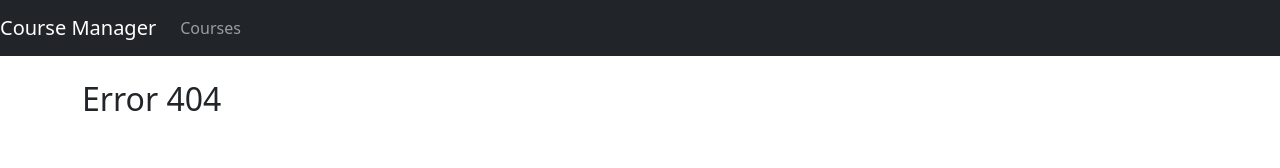
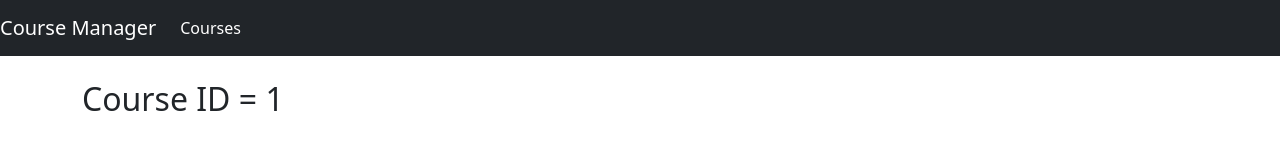
Before and after one commit to Lucasfigueiredo08/course-manager, an Angular app: page /courses/info/1 in a window 1280 px wide. Before the commit this address had no page. Shown: the top 168 px of the page. Built offline with nearby package versions, Linux system fonts and the light colour scheme; what @angular/Forms would draw is missing.

Commit message:
ativando rotas para acessar componentes

```diff
--- /dev/null
+++ b/src/app/course/course-info.component.html
@@ -0,0 +1 @@
+<h2>Course ID = {{courseId}} </h2>
--- /dev/null
+++ b/src/app/course/course-info.component.ts
@@ -0,0 +1,16 @@
+import { Component, OnInit } from "@angular/core";
+import { ActivatedRoute } from "@angular/router";
+
+@Component({
+  templateUrl: './course-info.component.html'
+})
+export class CourseInfoComponent implements OnInit {
+
+  courseId: number;
+
+  constructor(private activedRoute: ActivatedRoute){}
+
+  ngOnInit(): void {
+    this.courseId = +this.activedRoute.snapshot.paramMap.get('id');
+  }
+}
--- a/src/app/course/course-list.component.html
+++ b/src/app/course/course-list.component.html
@@ -31,7 +31,9 @@
       <td>
           <app-star [rating]="course.rating" ></app-star>
       </td>
-      <td></td>
+      <td>
+        <a [routerLink]="['/courses/info', course.id]" class="btn btn-primary">Edit</a>
+      </td>
     </tr>
   </tbody>
 </table>
--- a/src/app/nav-bar/nav-bar.component.html
+++ b/src/app/nav-bar/nav-bar.component.html
@@ -1,5 +1,5 @@
 <nav class="navbar navbar-expand-lg navbar-dark bg-dark">
-  <a href="#" class="navbar-brand">Course Manager</a>
+  <a [routerLink]="['/courses']" class="navbar-brand">Course Manager</a>
 
   <button class="navbar-toggler" type="button" data-toggle="collapse" data-target="#navbarSupportedContent"
       aria-controls="navbarSupportedContent" aria-expanded="false" aria-label="Toggle navigation">
@@ -9,7 +9,7 @@
   <div class="collapse navbar-collapse" id="navbarSupportedContent">
       <ul class="navbar-nav mr-auto">
           <li class="nav-item">
-              <a href="#" class="nav-link">Courses</a>
+              <a [routerLink]="['/courses']" routerLinkActive="active" class="nav-link">Courses</a>
           </li>
       </ul>
   </div>
--- a/tsconfig.json
+++ b/tsconfig.json
@@ -5,7 +5,7 @@
     "baseUrl": "./",
     "outDir": "./dist/out-tsc",
     "forceConsistentCasingInFileNames": true,
-    "strict": true,
+    "strict": false,
     "noImplicitReturns": true,
     "noFallthroughCasesInSwitch": true,
     "sourceMap": true,
```
Also changed, not shown: src/app/app.module.ts (+8 -3 lines).
